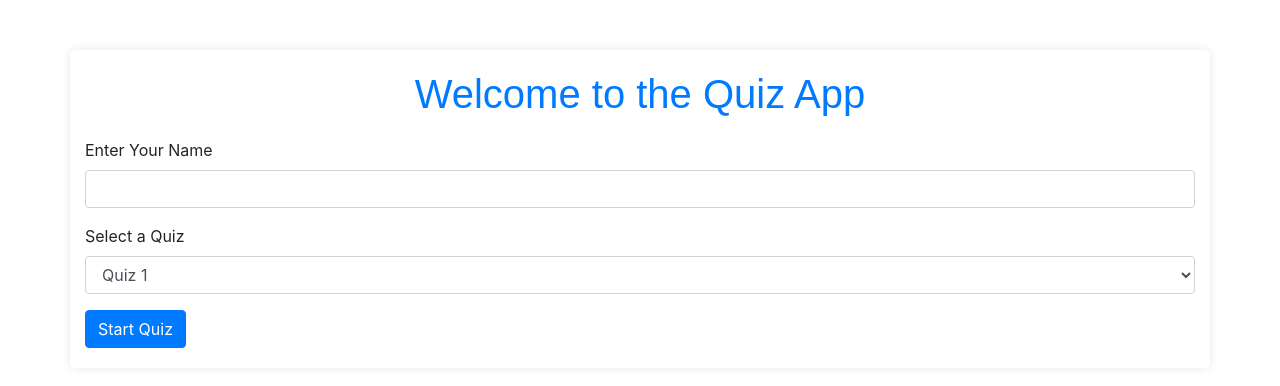
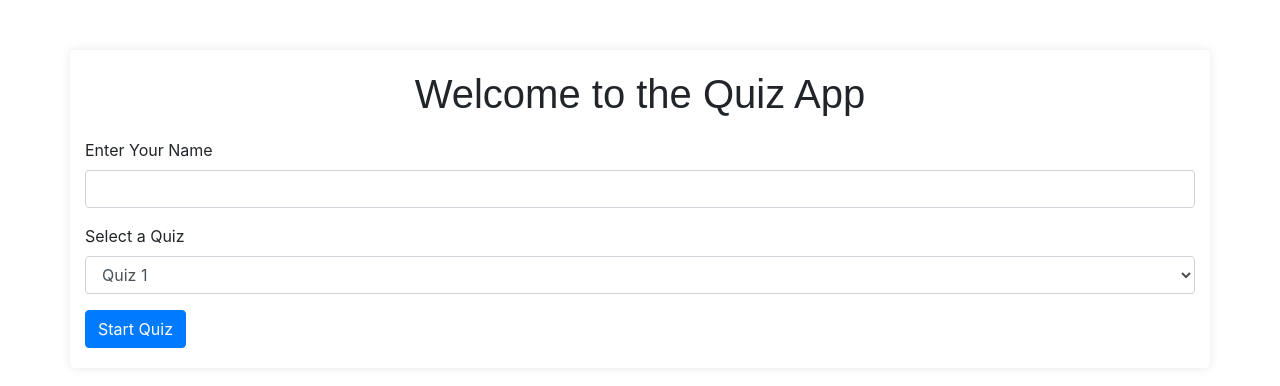
Before and after one commit to Ruszeii/Project3, a plain HTML site: page index.html in a window 1280 px wide. Drawn offline with nearby package versions, Linux system fonts and the light colour scheme.

Commit message:
Update styles.css

```diff
--- a/styles.css
+++ b/styles.css
@@ -4,7 +4,7 @@ body {
 }
 h1 {
     font-family: 'Your Chosen Font', sans-serif; /* Replace 'Your Chosen Font' with the desired font */
-    color: #007bff;
+    color: #green;
 }
 
 .container {
```
